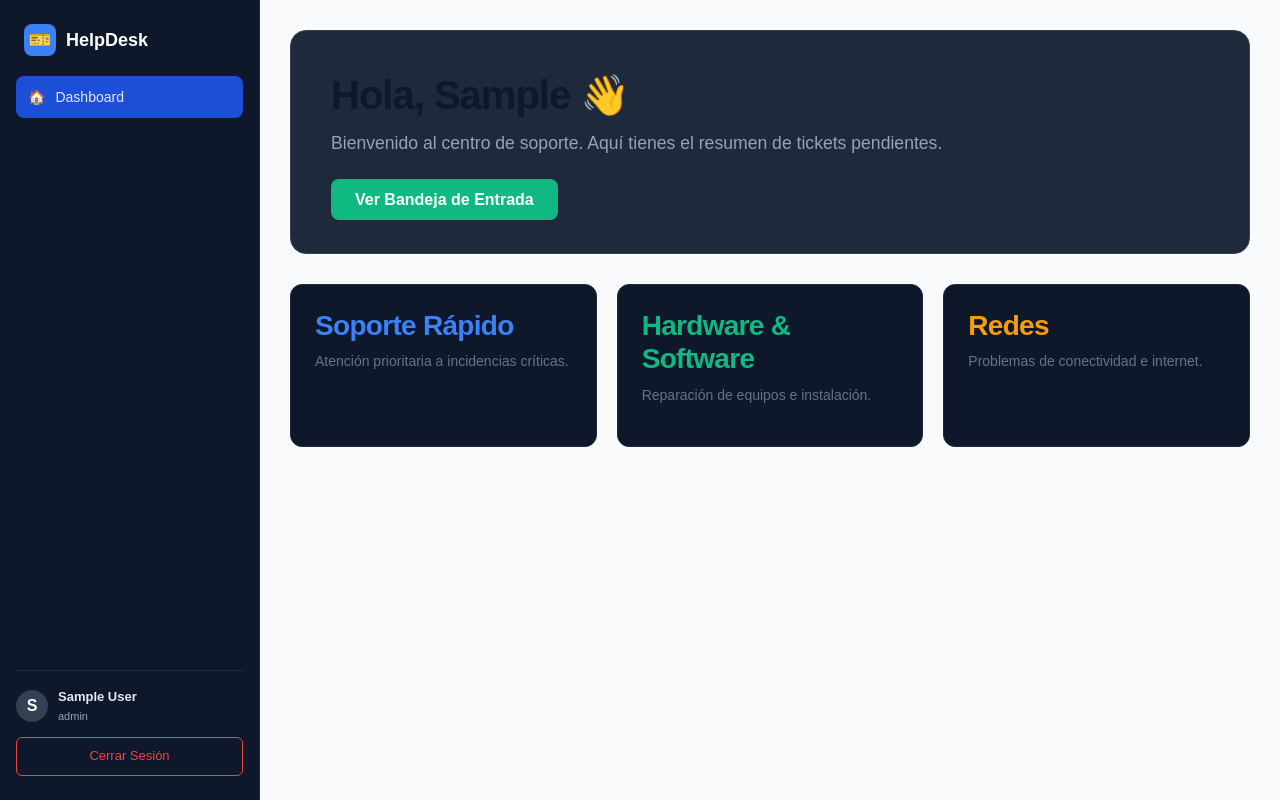
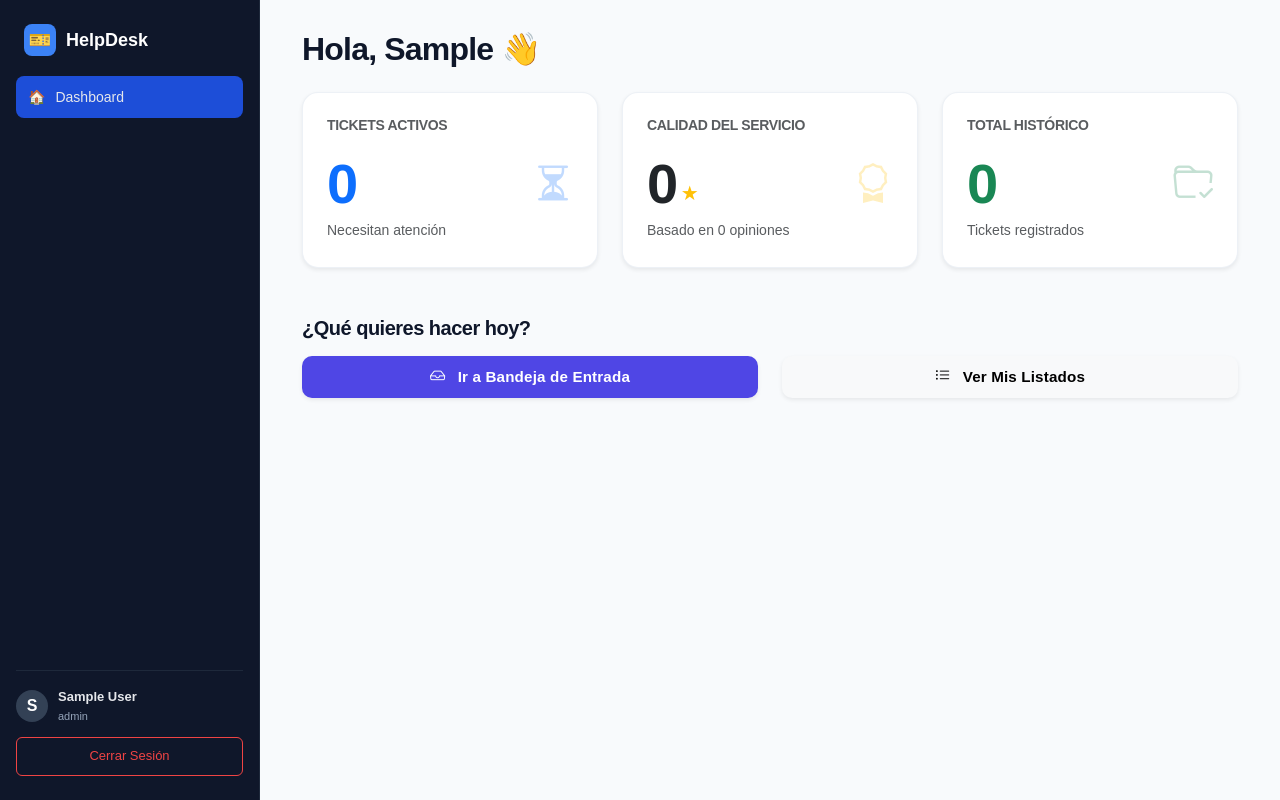
Before and after one commit to VictorMelendez4/sistema-tickets, a React (Vite) app in the folder frontend/frontend/: page / in a window 1280 px wide. Built offline with nearby package versions, Linux system fonts and the light colour scheme; no server answers; sample sign-in values are in the browser's storage.

Commit message:
Se agrego un sistema de clasificacion y metricas en Dashboard

```diff
--- a/frontend/frontend/src/api/axios.js
+++ b/frontend/frontend/src/api/axios.js
@@ -1,7 +1,7 @@
 import axios from "axios";
 
 export const api = axios.create({
-
+    //baseURL: 'http://localhost:4000/api',
     baseURL: 'http://159.54.142.179/api',
     withCredentials: true
 });
--- a/frontend/frontend/src/pages/Dashboard.jsx
+++ b/frontend/frontend/src/pages/Dashboard.jsx
@@ -1,58 +1,125 @@
+import { useEffect, useState } from "react";
+import { api } from "../api/axios";
 import { useAuth } from "../context/AuthContext";
 import { Link } from "react-router-dom";
 
 export default function Dashboard() {
   const { user } = useAuth();
+  const [stats, setStats] = useState({
+    total: 0,
+    open: 0,
+    avgRating: 0,
+    totalRatings: 0
+  });
+  const [loading, setLoading] = useState(true);
+
+  useEffect(() => {
+    const fetchStats = async () => {
+      try {
+        // Obtenemos todos los tickets para calcular métricas locales
+        // (En un sistema gigante, esto lo haría el backend, pero aquí está bien)
+        const { data } = await api.get("/tickets");
+
+        // 1. Total Tickets
+        const total = data.length;
+
+        // 2. Tickets Abiertos/En Proceso
+        const open = data.filter(t => t.status === "ABIERTO" || t.status === "EN_PROCESO").length;
+
+        // 3. Calcular Promedio de Estrellas
+        const ratedTickets = data.filter(t => t.rating > 0); // Solo los que tienen votos
+        const sumRatings = ratedTickets.reduce((sum, t) => sum + t.rating, 0);
+        const avg = ratedTickets.length > 0 ? (sumRatings / ratedTickets.length).toFixed(1) : 0;
+
+        setStats({
+          total,
+          open,
+          avgRating: avg,
+          totalRatings: ratedTickets.length
+        });
+      } catch (error) {
+        console.error("Error cargando dashboard", error);
+      } finally {
+        setLoading(false);
+      }
+    };
+
+    fetchStats();
+  }, []);
+
+  if (loading) return <div className="p-5 text-center">Cargando métricas...</div>;
 
   return (
-    <div style={{ maxWidth: 1000, margin: "0 auto" }}>
+    <div className="container-fluid" style={{ maxWidth: "1000px" }}>
+      <h2 className="fw-bold mb-4">Hola, {user.firstName} 👋</h2>
 
-      {/* Tarjeta de Bienvenida */}
-      <div style={{
-        backgroundColor: "#1e293b",
-        padding: "40px",
-        borderRadius: "16px",
-        marginBottom: "30px",
-        border: "1px solid #334155"
-      }}>
-        <h1 style={{ margin: "0 0 10px 0", fontSize: "2.5rem" }}>Hola, {user?.firstName} 👋</h1>
-        <p style={{ color: "#94a3b8", fontSize: "1.1rem", marginBottom: "30px" }}>
-          Bienvenido al centro de soporte.
-          {user?.role === "CLIENT"
-            ? " ¿Tuviste algún problema con tu equipo? Estamos aquí para ayudarte."
-            : " Aquí tienes el resumen de tickets pendientes."}
-        </p>
+      {/* TARJETAS DE RESUMEN */}
+      <div className="row g-4 mb-5">
 
-        {/* BOTONES DIFERENTES SEGÚN ROL */}
-        {user?.role === "CLIENT" ? (
-          <div style={{ display: "flex", gap: 15 }}>
-            <Link to="/nuevo-ticket" style={{ textDecoration: "none", backgroundColor: "#3b82f6", color: "white", padding: "12px 24px", borderRadius: "8px", fontWeight: "bold", display: "inline-flex", alignItems: "center", gap: 8 }}>
-              <span>➕</span> Crear Nuevo Ticket
-            </Link>
-            <Link to="/mis-tickets" style={{ textDecoration: "none", backgroundColor: "transparent", border: "1px solid #475569", color: "white", padding: "12px 24px", borderRadius: "8px", fontWeight: "bold" }}>
-              Ver mis casos
-            </Link>
+        {/* TARJETA 1: PENDIENTES */}
+        <div className="col-md-4">
+          <div className="card border-0 shadow-sm h-100 border-start border-4 border-primary">
+            <div className="card-body">
+              <h6 className="text-muted text-uppercase small fw-bold">Tickets Activos</h6>
+              <div className="d-flex align-items-center justify-content-between mt-3">
+                <h2 className="display-4 fw-bold mb-0 text-primary">{stats.open}</h2>
+                <i className="bi bi-hourglass-split fs-1 text-primary opacity-25"></i>
+              </div>
+              <small className="text-muted">Necesitan atención</small>
+            </div>
           </div>
-        ) : (
-          <Link to="/gestion-tickets" style={{ textDecoration: "none", backgroundColor: "#10b981", color: "white", padding: "12px 24px", borderRadius: "8px", fontWeight: "bold" }}>
-            Ver Bandeja de Entrada
-          </Link>
-        )}
+        </div>
+
+        {/* TARJETA 2: CALIDAD (AQUÍ SE USA LA CALIFICACIÓN) */}
+        <div className="col-md-4">
+          <div className="card border-0 shadow-sm h-100 border-start border-4 border-warning">
+            <div className="card-body">
+              <h6 className="text-muted text-uppercase small fw-bold">Calidad del Servicio</h6>
+              <div className="d-flex align-items-center justify-content-between mt-3">
+                <div className="d-flex align-items-end">
+                    <h2 className="display-4 fw-bold mb-0 text-dark">{stats.avgRating}</h2>
+                    <span className="fs-5 text-warning ms-1 mb-2">★</span>
+                </div>
+                <i className="bi bi-award fs-1 text-warning opacity-25"></i>
+              </div>
+              <small className="text-muted">Basado en {stats.totalRatings} opiniones</small>
+            </div>
+          </div>
+        </div>
+
+        {/* TARJETA 3: TOTAL HISTÓRICO */}
+        <div className="col-md-4">
+          <div className="card border-0 shadow-sm h-100 border-start border-4 border-success">
+            <div className="card-body">
+              <h6 className="text-muted text-uppercase small fw-bold">Total Histórico</h6>
+              <div className="d-flex align-items-center justify-content-between mt-3">
+                <h2 className="display-4 fw-bold mb-0 text-success">{stats.total}</h2>
+                <i className="bi bi-folder-check fs-1 text-success opacity-25"></i>
+              </div>
+              <small className="text-muted">Tickets registrados</small>
+            </div>
+          </div>
+        </div>
       </div>
 
-      {/* Tarjetas Informativas */}
-      <div style={{ display: "grid", gridTemplateColumns: "repeat(auto-fit, minmax(250px, 1fr))", gap: 20 }}>
-        <div style={{ backgroundColor: "#0f172a", padding: 24, borderRadius: 12, border: "1px solid #1e293b" }}>
-          <h3 style={{ color: "#3b82f6" }}>Soporte Rápido</h3>
-          <p style={{ color: "#64748b", fontSize: 14 }}>Atención prioritaria a incidencias críticas.</p>
+      {/* ACCESOS RÁPIDOS */}
+      <h5 className="fw-bold mb-3">¿Qué quieres hacer hoy?</h5>
+      <div className="row">
+        <div className="col-md-6 mb-3">
+            {user.role === "CLIENT" ? (
+                <Link to="/nuevo-ticket" className="btn btn-primary w-100 py-3 fw-bold shadow-sm">
+                    <i className="bi bi-plus-circle me-2"></i> Crear Nuevo Reporte
+                </Link>
+            ) : (
+                <Link to="/bandeja-entrada" className="btn btn-primary w-100 py-3 fw-bold shadow-sm">
+                    <i className="bi bi-inbox me-2"></i> Ir a Bandeja de Entrada
+                </Link>
+            )}
         </div>
-        <div style={{ backgroundColor: "#0f172a", padding: 24, borderRadius: 12, border: "1px solid #1e293b" }}>
-          <h3 style={{ color: "#10b981" }}>Hardware & Software</h3>
-          <p style={{ color: "#64748b", fontSize: 14 }}>Reparación de equipos e instalación.</p>
-        </div>
-        <div style={{ backgroundColor: "#0f172a", padding: 24, borderRadius: 12, border: "1px solid #1e293b" }}>
-          <h3 style={{ color: "#f59e0b" }}>Redes</h3>
-          <p style={{ color: "#64748b", fontSize: 14 }}>Problemas de conectividad e internet.</p>
+        <div className="col-md-6 mb-3">
+             <Link to={user.role === "CLIENT" ? "/mis-tickets" : "/mis-casos"} className="btn btn-light w-100 py-3 fw-bold border shadow-sm">
+                <i className="bi bi-list-ul me-2"></i> Ver Mis Listados
+            </Link>
         </div>
       </div>
 
--- a/frontend/frontend/src/router/AppRouter.jsx
+++ b/frontend/frontend/src/router/AppRouter.jsx
@@ -6,15 +6,24 @@ import Login from "../pages/Login";
 import Register from "../pages/Register";
 import TicketForm from "../pages/TicketForm";
 import TicketDetail from "../pages/TicketDetail";
-import CreateSupport from "../pages/CreateSupport"; // <--- NUEVA PÁGINA
+import CreateSupport from "../pages/CreateSupport";
 import Layout from "../components/Layout";
 
+// COMPONENTE PROTECTOR MEJORADO
 function PrivateRoute({ children }) {
   const { isAuthenticated, loading } = useAuth();
 
-  if (loading) return <div className="d-flex justify-content-center align-items-center vh-100">Cargando sistema...</div>;
-  if (!isAuthenticated) return <Navigate to="/login" replace />;
+  // 1. Si estamos verificando sesión, mostramos un spinner y NO hacemos nada más.
+  if (loading) {
+    return <div className="d-flex justify-content-center align-items-center vh-100">Cargando sistema...</div>;
+  }
 
+  // 2. Si terminó de cargar y NO hay usuario, entonces sí redirigimos.
+  if (!isAuthenticated) {
+    return <Navigate to="/login" replace />;
+  }
+
+  // 3. Si todo bien, mostramos la app.
   return children;
 }
 
@@ -23,31 +32,34 @@ export default function AppRouter() {
 
   return (
     <Routes>
-      {/* ... rutas públicas ... */}
+      {/* 1. RUTAS PÚBLICAS */}
+      <Route path="/login" element={<Login />} />
+      <Route path="/registro" element={<Register />} />
 
+      {/* 2. RUTAS PROTEGIDAS */}
       <Route element={<PrivateRoute><Layout /></PrivateRoute>}>
 
         {/* Dashboard */}
         <Route path="/" element={<Dashboard />} />
 
-        {/* --- RUTAS DE CLIENTE --- */}
+        {/* --- CLIENTE --- */}
         <Route path="/nuevo-ticket" element={<TicketForm />} />
         <Route path="/mis-tickets" element={<TicketList viewType="CLIENT" />} />
 
-        {/* --- RUTAS DE SOPORTE / ADMIN --- */}
-        {/* Aquí reciclamos TicketList pero le decimos qué mostrar */}
-
+        {/* --- SOPORTE / ADMIN --- */}
         <Route path="/bandeja-entrada" element={<TicketList viewType="AVAILABLE" />} />
-
         <Route path="/mis-casos" element={<TicketList viewType="MINE" />} />
 
-        {/* --- DETALLE Y ALTA --- */}
+        {/* --- DETALLES Y ADMIN --- */}
         <Route path="/tickets/:id" element={<TicketDetail />} />
+
         {user?.role === "ADMIN" && (
            <Route path="/crear-staff" element={<CreateSupport />} />
         )}
 
       </Route>
+
+      {/* 3. Ruta de descarte (Redirige al inicio) */}
       <Route path="*" element={<Navigate to="/" replace />} />
     </Routes>
   );
```
Also changed, not shown: frontend/frontend/src/pages/TicketDetail.jsx (+97 -19 lines), 1 other file (tests, documents, lock files or other folders).
